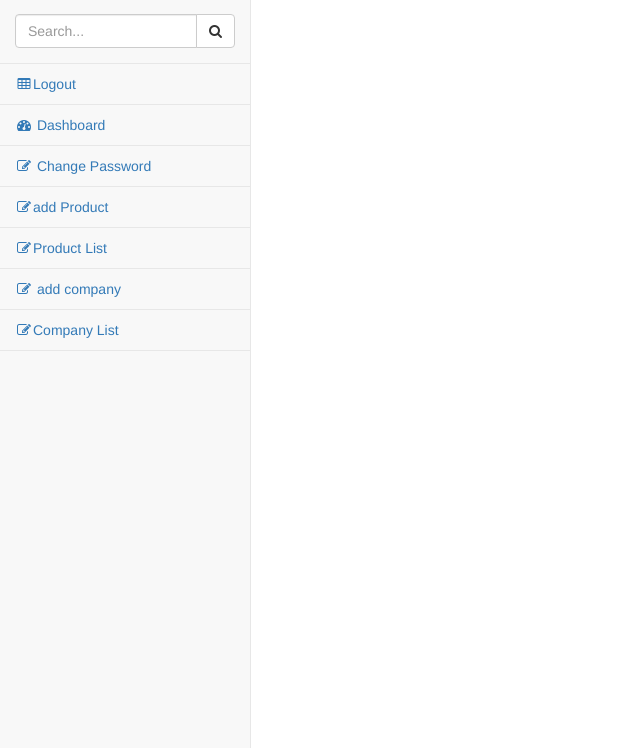
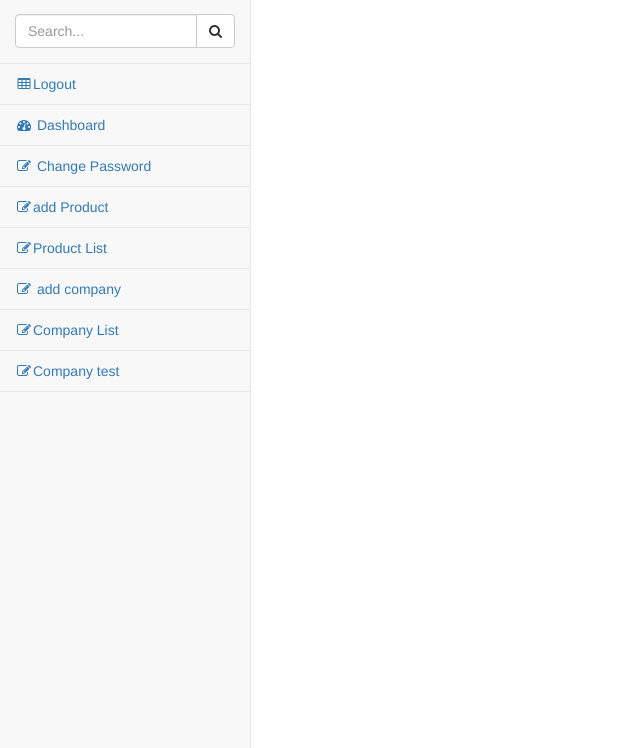
Before and after one commit to MianAizaz6/admin, a PHP site: page /blank.php in a window 1280 px wide. Shown: the part 52-800 px from the top of the page, without its empty margins (0-640 px from the left). Run offline with PHP 8.4, Linux system fonts and the light colour scheme.

Commit message:
another link added in the left panel

```diff
--- a/includes/leftpanel.php
+++ b/includes/leftpanel.php
@@ -34,6 +34,9 @@
                         <li>
                             <a href="product_list.php"><i class="fa fa-edit fa-fw"></i>Company List</a>
                         </li>
+                        <li>
+                            <a href="product_list.php"><i class="fa fa-edit fa-fw"></i>Company test</a>
+                        </li>
                             </ul>
 
 
```
